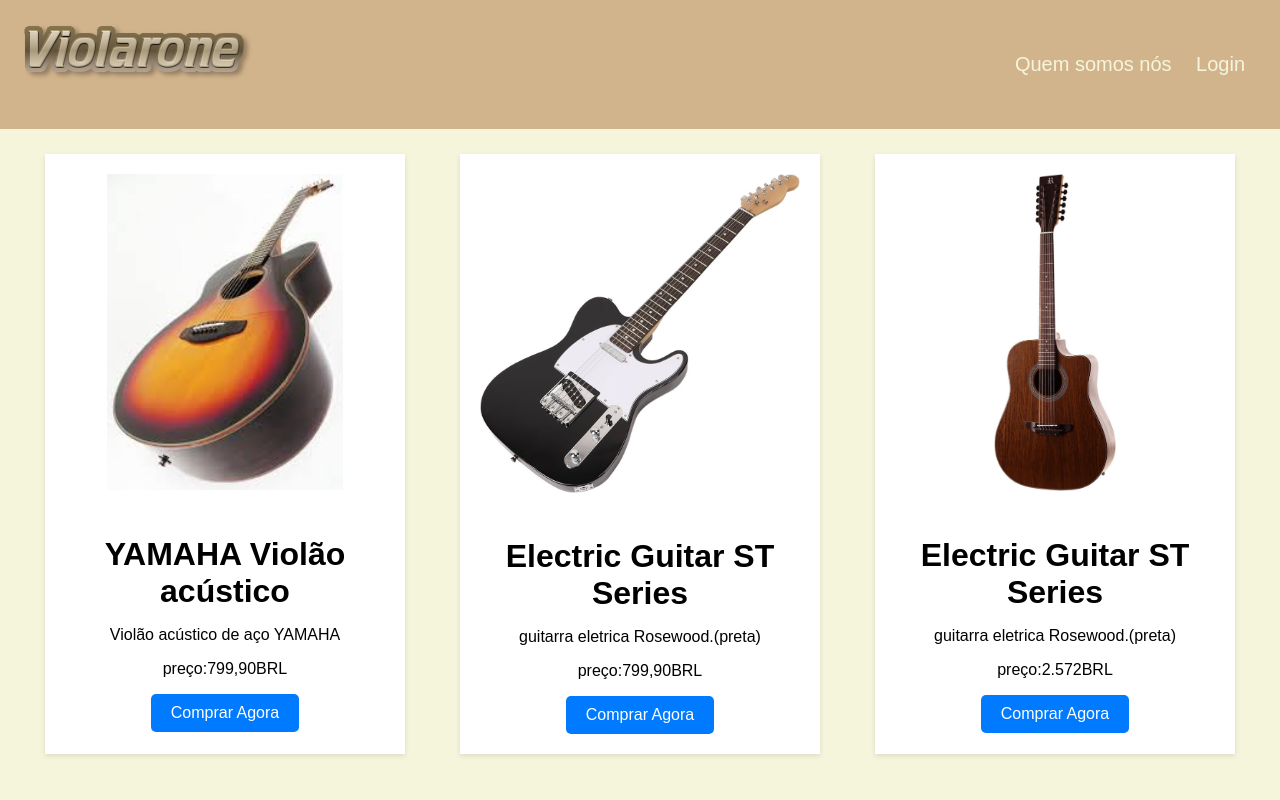
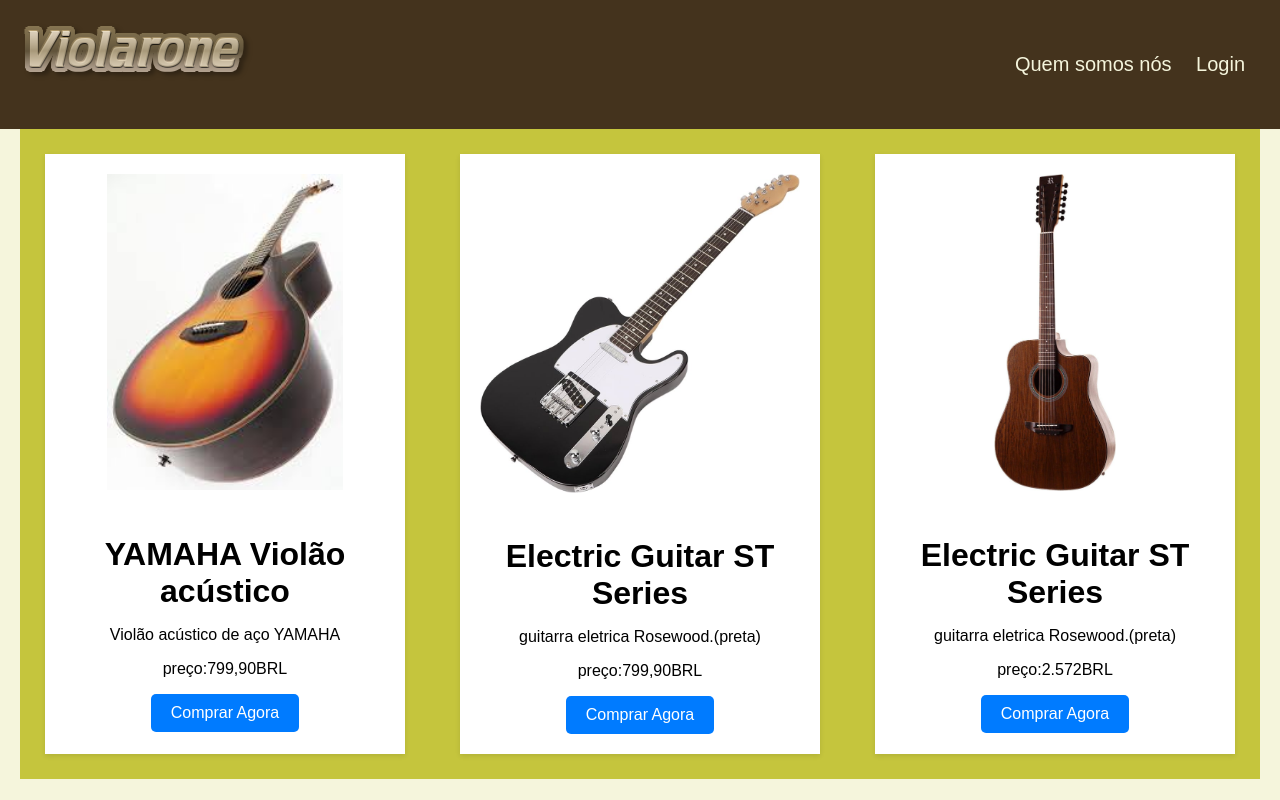
Before and after one commit to niruchan/Violaline_html, a PHP site: page /site_Home.html in a window 1280 px wide. Run offline with PHP 8.4, Linux system fonts and the light colour scheme; a stand-in replaces the project's code that opens the database connection.

Commit message:
ホームの色変更

```diff
--- a/site_Home.css
+++ b/site_Home.css
@@ -8,7 +8,7 @@ body {
 
 
 nav {
-    background-color: #D2B48C;
+    background-color: #44331d;
     padding: 15px;
     display: flex;
     justify-content: space-between;
@@ -22,7 +22,7 @@ nav ul {
 }
 
 li {
-    color: #afafaf;
+    color: #a07474;
     display: inline;
 }
 
@@ -83,7 +83,7 @@ button:hover {
             width: 120%;
             max-width: 1200px;
             margin: 0 auto;
-            background-color: #F5F5DC;
+            background-color: #c5c53d;
         }
 
         .product1,
```
